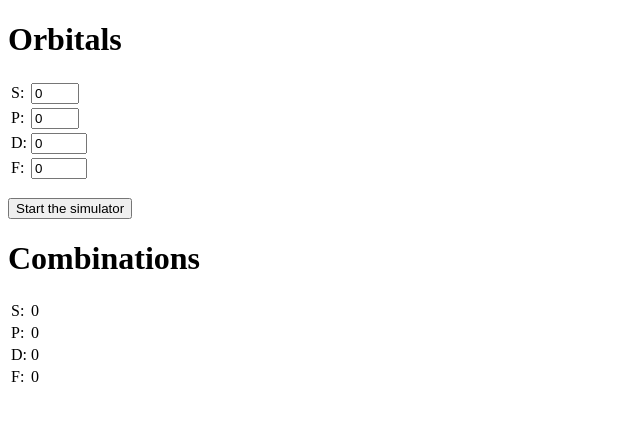
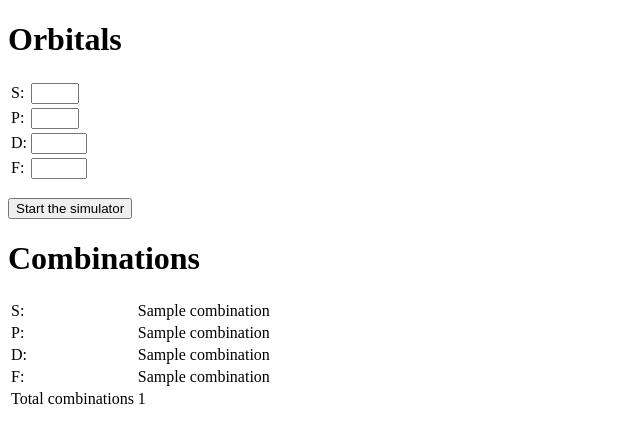
Before and after one commit to 201st-Luka/Sim4SpecTerms, a Flask app: template templates/index.html in a window 1280 px wide. Shown: the top 443 px of the page, without its empty margins (0-640 px from the left). Run offline with Flask 3, Linux system fonts and the light colour scheme; the template is opened without the code that fills it: most values are stand-ins (such as "Sample title", 1, 10 or a date in 2020).

Commit message:
feat: web ui

```diff
--- a/app.py
+++ b/app.py
@@ -1,15 +1,40 @@
 from os import environ
 
 from flask import Flask, render_template, request
+import simulator
 
 app = Flask(__name__)
 
 app.debug = environ.get("DEBUG")
 
 
-@app.route('/', methods=['GET', 'POST'])
+@app.route('/', methods=['GET'])
 def index():
-    return render_template("index.html")
+    s, p, d, f = request.args.get('s'), request.args.get('p'), request.args.get('d'), request.args.get('f')
+    if s is None:
+        s = 0
+    elif not isinstance(s, int):
+        s = int(s)
+    if p is None:
+        p = 0
+    elif not isinstance(p, int):
+        p = int(p)
+    if d is None:
+        d = 0
+    elif not isinstance(d, int):
+        d = int(d)
+    if f is None:
+        f = 0
+    elif not isinstance(f, int):
+        f = int(f)
+    combinations = (simulator.combinations(s, 2),
+                    simulator.combinations(p, 6),
+                    simulator.combinations(d, 10),
+                    simulator.combinations(f, 14))
+    return render_template("index.html",
+                           s=s, p=p, d=d, f=f,
+                           combinations=combinations,
+                           total_combinations=combinations[0] * combinations[1] * combinations[2] * combinations[3])
 
 
 if __name__ == '__main__':
--- /dev/null
+++ b/requirements.txt
@@ -0,0 +1 @@
+flask~=2.3.3
--- a/templates/index.html
+++ b/templates/index.html
@@ -6,23 +6,23 @@
 </head>
 <body>
     <h1>Orbitals</h1>
-        <form action = "/" method = "post">
+        <form action = "/" method = "get">
             <table>
                 <tr>
                     <td>S:</td>
-                    <td><input type="number" name=s min=0 max=2 value=0 /></td>
+                    <td><input type="number" name=s min=0 max=2 value={{ s }} /></td>
                 </tr>
                 <tr>
                     <td>P:</td>
-                    <td><input type="number" name="p" min=0 max=6 value=0 /></td>
+                    <td><input type="number" name="p" min=0 max=6 value={{ p }} /></td>
                 </tr>
                 <tr>
                     <td>D:</td>
-                    <td><input type="number" name="d" min=0 max=10 value=0 /></td>
+                    <td><input type="number" name="d" min=0 max=10 value={{ d }} /></td>
                 </tr>
                 <tr>
                     <td>F:</td>
-                    <td><input type="number" name="f" min=0 max=14 value=0 /></td>
+                    <td><input type="number" name="f" min=0 max=14 value={{ f }} /></td>
                 </tr>
             </table>
             <p><input type="submit" value="Start the simulator" ></p>
@@ -31,19 +31,23 @@
         <table>
             <tr>
                 <td>S:</td>
-                <td>0</td>
+                <td>{{ combinations[0] }}</td>
             </tr>
             <tr>
                 <td>P:</td>
-                <td>0</td>
+                <td>{{ combinations[1] }}</td>
             </tr>
             <tr>
                 <td>D:</td>
-                <td>0</td>
+                <td>{{ combinations[2] }}</td>
             </tr>
             <tr>
                 <td>F:</td>
-                <td>0</td>
+                <td>{{ combinations[3] }}</td>
+            </tr>
+            <tr>
+                <td>Total combinations</td>
+                <td>{{ total_combinations }}</td>
             </tr>
         </table>
 </body>
```
Also changed, not shown: setup.py (added, +10 -0 lines), 3 other files.
